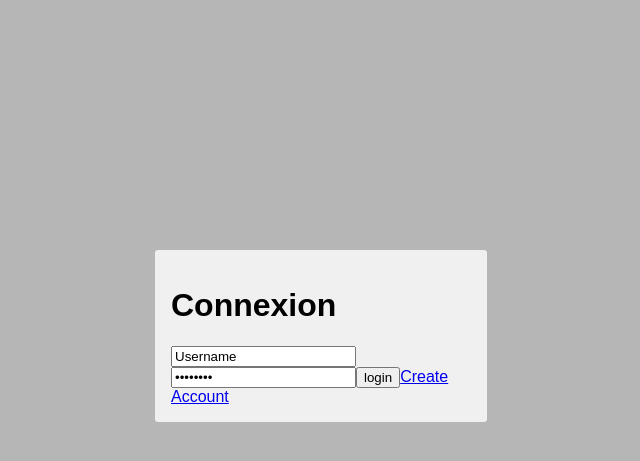
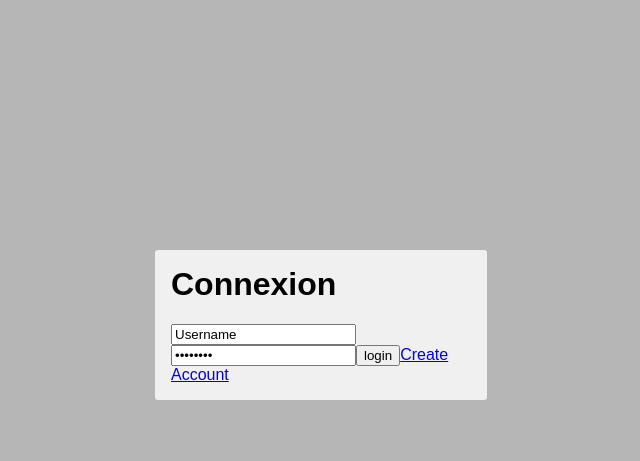
Before and after one commit to BaptisteDixneuf/ci_login, a CodeIgniter app: page /ci/ in a window 1280 px wide. Shown: the top 461 px of the page, without its empty margins (319-959 px from the left). Run offline with CodeIgniter, Linux system fonts and the light colour scheme.

Commit message:
h1,h2,h3,h4,h5 css

```diff
--- a/css/style.css
+++ b/css/style.css
@@ -14,3 +14,9 @@ body{
 	border-radius: 3px;
 
 }
+
+h1,h2,h3,h4,h5{
+	margin-top:0;
+	font-family: arial black,arial,
+	text-align:center;
+}
```
